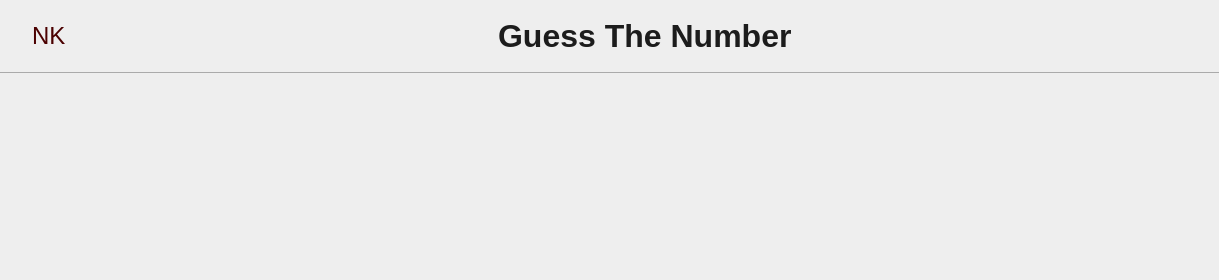
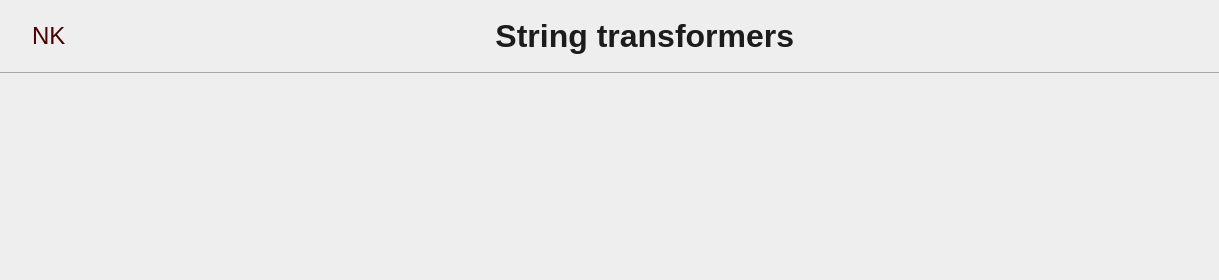
Before and after one commit to nirzon47/fmc-js, a plain HTML site: page string-transformers/index.html in a window 1280 px wide. Shown: the top 280 px of the page, 0-1219 px from the left. Drawn offline with Linux system fonts and the light colour scheme.

Commit message:
title fix

```diff
--- a/string-transformers/index.html
+++ b/string-transformers/index.html
@@ -3,7 +3,7 @@
 	<head>
 		<meta charset="UTF-8" />
 		<meta name="viewport" content="width=device-width, initial-scale=1.0" />
-		<title>Guess The Number</title>
+		<title>String transformers</title>
 		<link rel="stylesheet" href="/global.css" />
 		<link rel="stylesheet" href="style.css" />
 		<script src="script.js" defer></script>
@@ -11,7 +11,7 @@
 	<body>
 		<header>
 			<h2>NK</h2>
-			<h1>Guess The Number</h1>
+			<h1>String transformers</h1>
 			<nav>
 				<a href="https://github.com/nirzon47/fmc-js" target="_blank">
 					<img src="/github.svg" alt="Github" width="24" height="24" />
```
